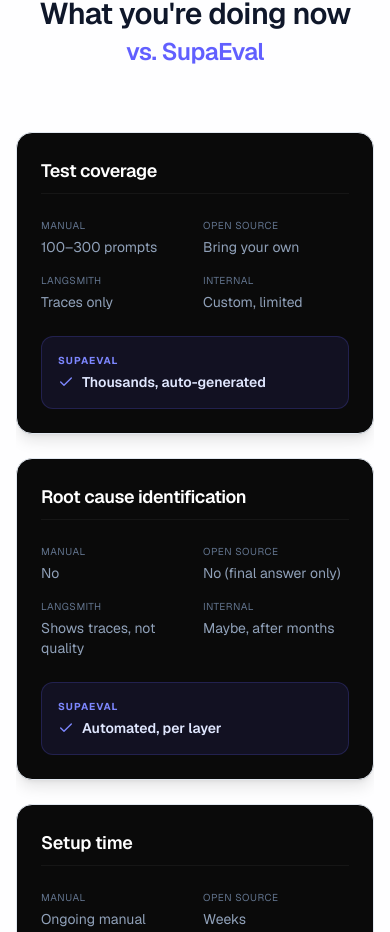
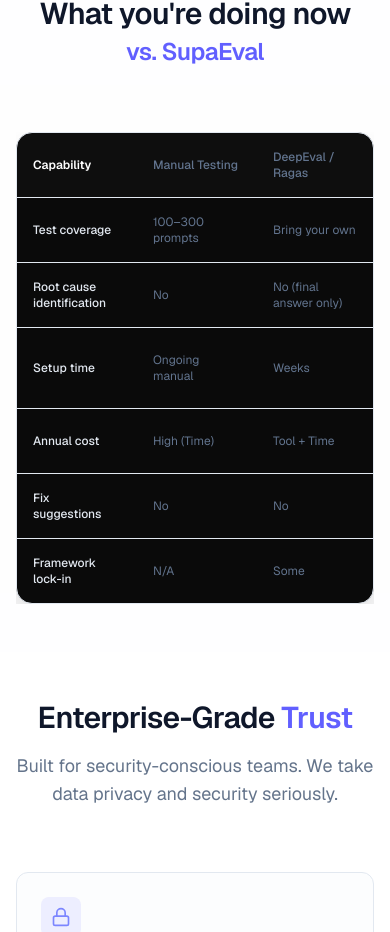
Before and after one commit to soumic28/SupaEval, a Next.js app: page / in a window 390 px wide. Shown: the part 7790-8722 px from the top of the page. Built offline with nearby package versions, Linux system fonts and the light colour scheme.

Commit message:
feat: Add DifferentiationSection component to display a comparison table of SupaEval's capabilities against other solutions.

```diff
--- a/src/components/sections/differentiation.tsx
+++ b/src/components/sections/differentiation.tsx
@@ -72,10 +72,9 @@ export function DifferentiationSection() {
                 </div>
 
                 <ScrollReveal delay={0.2} width="100%">
-                    {/* Desktop Table View */}
-                    <div className="hidden lg:block overflow-hidden rounded-2xl border border-[var(--border)] bg-[#0A0A0A] shadow-2xl">
+                    <div className="overflow-hidden rounded-2xl border border-[var(--border)] bg-[#0A0A0A] shadow-2xl">
                         <div className="overflow-x-auto">
-                            <table className="w-full text-left text-xs xl:text-sm border-collapse">
+                            <table className="w-full text-left text-xs xl:text-sm border-collapse min-w-[800px]">
                                 <thead>
                                     <tr className="border-b border-[var(--border)] bg-white/[0.02]">
                                         <th className="p-4 font-semibold text-white w-[15%]">Capability</th>
@@ -103,42 +102,6 @@ export function DifferentiationSection() {
                             </table>
                         </div>
                     </div>
-
-                    {/* Mobile/Tablet Card View */}
-                    <div className="lg:hidden space-y-6">
-                        {comparisonData.map((row, index) => (
-                            <div key={index} className="rounded-2xl border border-[var(--border)] bg-[#0A0A0A] p-6 shadow-lg">
-                                <h3 className="font-bold text-white mb-6 text-lg border-b border-white/5 pb-2">{row.capability}</h3>
-
-                                <div className="grid grid-cols-2 gap-4">
-                                    <div className="space-y-1">
-                                        <span className="text-[10px] uppercase tracking-wider text-slate-500 block">Manual</span>
-                                        <p className="text-sm text-slate-400">{row.manual}</p>
-                                    </div>
-                                    <div className="space-y-1">
-                                        <span className="text-[10px] uppercase tracking-wider text-slate-500 block">Open Source</span>
-                                        <p className="text-sm text-slate-400">{row.deepeval}</p>
-                                    </div>
-                                    <div className="space-y-1">
-                                        <span className="text-[10px] uppercase tracking-wider text-slate-500 block">LangSmith</span>
-                                        <p className="text-sm text-slate-400">{row.langsmith}</p>
-                                    </div>
-                                    <div className="space-y-1">
-                                        <span className="text-[10px] uppercase tracking-wider text-slate-500 block">Internal</span>
-                                        <p className="text-sm text-slate-400">{row.internal}</p>
-                                    </div>
-                                </div>
-
-                                <div className="mt-6 p-4 rounded-xl bg-indigo-500/10 border border-indigo-500/20">
-                                    <span className="text-[10px] uppercase tracking-widest text-indigo-400 font-bold block mb-1">SupaEval</span>
-                                    <div className="flex items-center gap-2">
-                                        <Check className="h-4 w-4 text-indigo-400 shrink-0" />
-                                        <span className="text-sm font-semibold text-indigo-100">{row.supaeval}</span>
-                                    </div>
-                                </div>
-                            </div>
-                        ))}
-                    </div>
                 </ScrollReveal>
             </div>
         </section>
```
